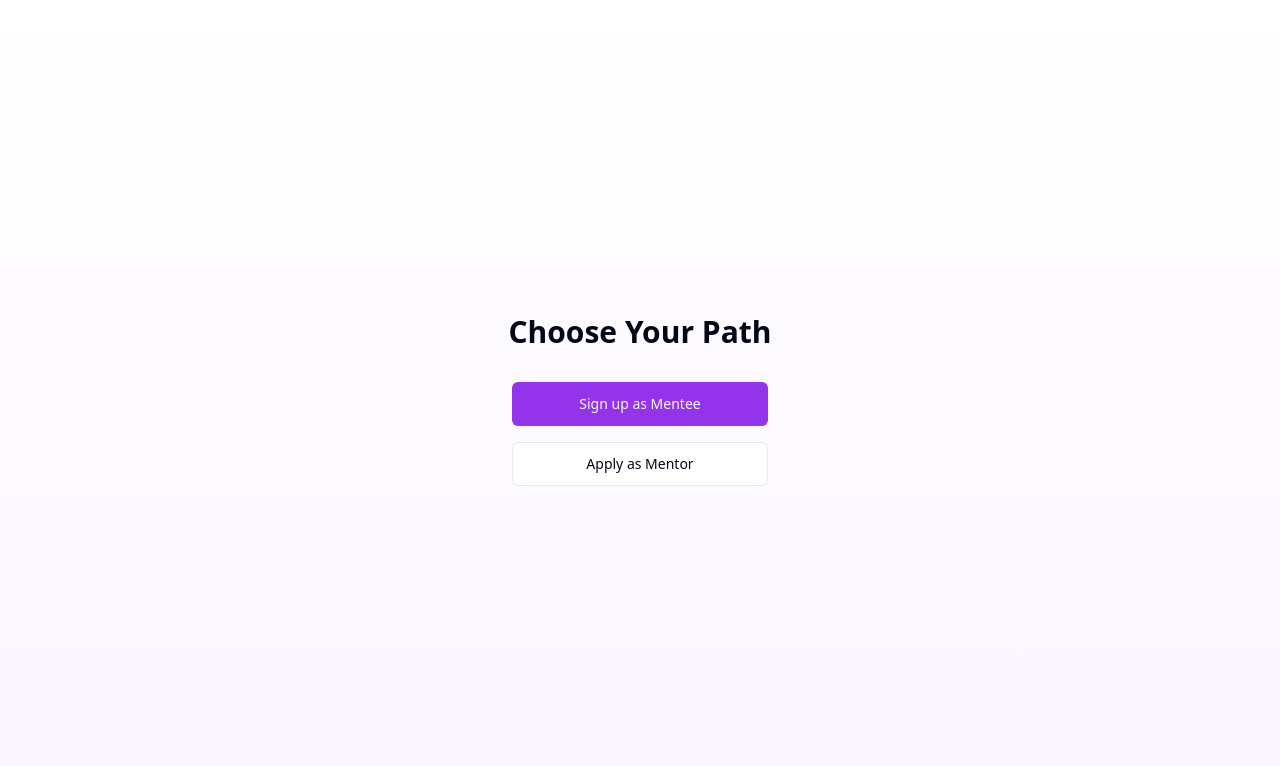
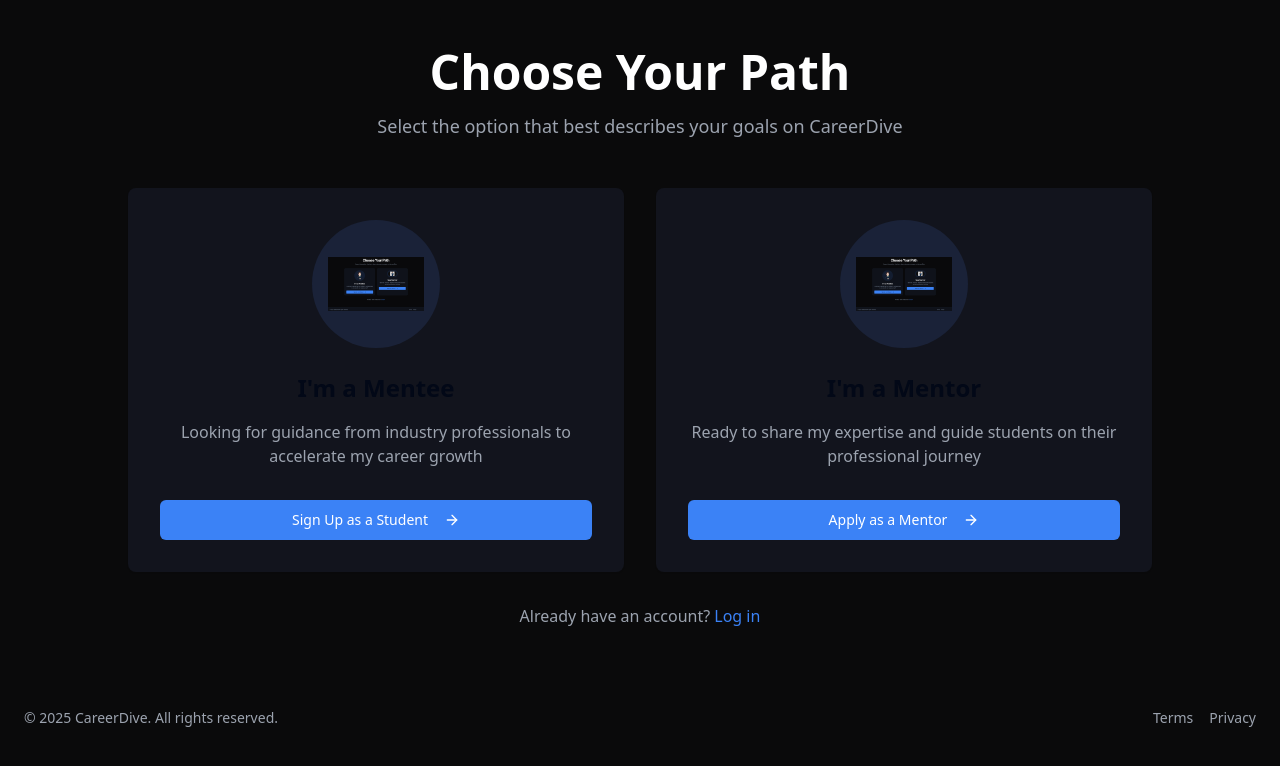
Before and after one commit to JRshubhu12/careerdive-landing-page, a React (Vite) app: page /get-started in a window 1280 px wide. Shown: the top 766 px of the page. Built offline with nearby package versions, Linux system fonts and the light colour scheme.

Commit message:
Refactor: Update choose path design
Update the design of the "choose your path" section.

```diff
--- a/src/pages/GetStarted.tsx
+++ b/src/pages/GetStarted.tsx
@@ -1,33 +1,82 @@
 
+import { ArrowRight } from "lucide-react";
 import { Button } from "@/components/ui/button";
+import { Card } from "@/components/ui/card";
 import { useNavigate } from "react-router-dom";
 
 const GetStarted = () => {
   const navigate = useNavigate();
 
   return (
-    <div className="min-h-screen bg-gradient-to-b from-white to-purple-50 flex items-center justify-center">
-      <div className="text-center space-y-8">
-        <h2 className="text-3xl font-bold mb-8">Choose Your Path</h2>
-        <div className="space-y-4">
-          <Button
-            size="lg"
-            className="w-64 bg-purple-600 hover:bg-purple-700"
-            onClick={() => navigate('/signup-mentee')}
-          >
-            Sign up as Mentee
-          </Button>
-          <div className="block">
+    <div className="min-h-screen bg-[#0A0A0B] text-white">
+      <div className="container mx-auto px-6 py-12">
+        <div className="text-center space-y-4 mb-12">
+          <h1 className="text-4xl md:text-5xl font-bold text-white">Choose Your Path</h1>
+          <p className="text-gray-400 text-lg">
+            Select the option that best describes your goals on CareerDive
+          </p>
+        </div>
+
+        <div className="grid md:grid-cols-2 gap-8 max-w-5xl mx-auto">
+          <Card className="bg-[#12141D] border-0 p-8 flex flex-col items-center text-center">
+            <div className="w-32 h-32 rounded-full bg-[#1A2238] flex items-center justify-center mb-6">
+              <img
+                src="/lovable-uploads/b07db249-ce09-4d60-b4fb-ba869faeb9fc.png"
+                alt="Mentee"
+                className="w-24 h-24 object-contain"
+              />
+            </div>
+            <h2 className="text-2xl font-bold mb-4">I'm a Mentee</h2>
+            <p className="text-gray-400 mb-8">
+              Looking for guidance from industry professionals to accelerate my career growth
+            </p>
             <Button
-              size="lg"
-              variant="outline"
-              className="w-64"
+              onClick={() => navigate('/signup-mentee')}
+              className="w-full bg-[#3B82F6] hover:bg-[#2563EB] text-white"
+            >
+              Sign Up as a Student <ArrowRight className="ml-2" />
+            </Button>
+          </Card>
+
+          <Card className="bg-[#12141D] border-0 p-8 flex flex-col items-center text-center">
+            <div className="w-32 h-32 rounded-full bg-[#1A2238] flex items-center justify-center mb-6">
+              <img
+                src="/lovable-uploads/b07db249-ce09-4d60-b4fb-ba869faeb9fc.png"
+                alt="Mentor"
+                className="w-24 h-24 object-contain"
+              />
+            </div>
+            <h2 className="text-2xl font-bold mb-4">I'm a Mentor</h2>
+            <p className="text-gray-400 mb-8">
+              Ready to share my expertise and guide students on their professional journey
+            </p>
+            <Button
               onClick={() => navigate('/apply-mentor')}
+              className="w-full bg-[#3B82F6] hover:bg-[#2563EB] text-white"
             >
-              Apply as Mentor
+              Apply as a Mentor <ArrowRight className="ml-2" />
             </Button>
+          </Card>
+        </div>
+
+        <div className="text-center mt-8">
+          <p className="text-gray-400">
+            Already have an account?{' '}
+            <a href="/login" className="text-[#3B82F6] hover:underline">
+              Log in
+            </a>
+          </p>
+        </div>
+
+        <footer className="mt-20 text-gray-400 text-sm">
+          <div className="flex justify-between items-center">
+            <p>© 2025 CareerDive. All rights reserved.</p>
+            <div className="space-x-4">
+              <a href="/terms" className="hover:text-white">Terms</a>
+              <a href="/privacy" className="hover:text-white">Privacy</a>
+            </div>
           </div>
-        </div>
+        </footer>
       </div>
     </div>
   );
```
Also changed, not shown: public/lovable-uploads/b07db249-ce09-4d60-b4fb-ba869faeb9fc.png (added).
